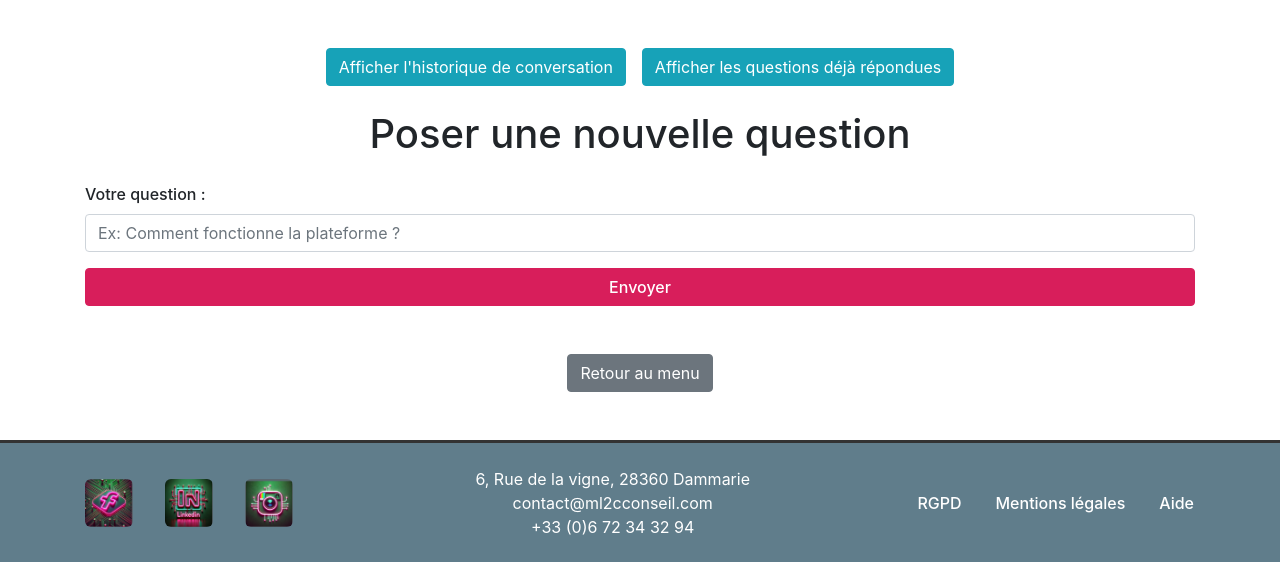
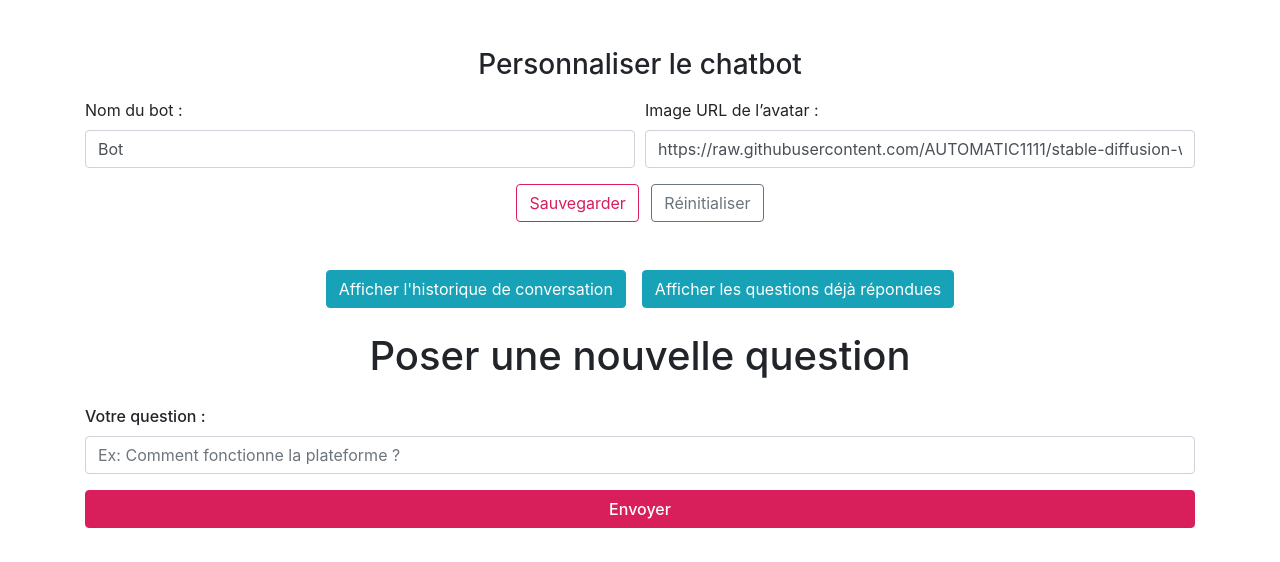
Before and after one commit to BaptisteChesneau/RNCP_flask, a Flask app: page /chatbot in a window 1280 px wide. Shown: the part 133-695 px from the top of the page. Run offline with Flask 3, Linux system fonts and the light colour scheme; data that the repository does not hold is empty; some libraries are stand-ins or nearby versions.

Commit message:
Adjust control from chatbot link

```diff
--- a/templates/chatbot.html
+++ b/templates/chatbot.html
@@ -31,6 +31,25 @@
 
 <div class="container my-5">
 
+  <!-- 🧑‍🎨 Personnalisation du bot -->
+  <div class="mb-5">
+    <h3 class="text-center mb-3">Personnaliser le chatbot</h3>
+    <div class="form-row align-items-end">
+      <div class="col-md-6 mb-3">
+        <label for="custom-bot-name">Nom du bot :</label>
+        <input type="text" id="custom-bot-name" class="form-control" placeholder="Ex: ML2C Bot">
+      </div>
+      <div class="col-md-6 mb-3">
+        <label for="custom-bot-avatar">Image URL de l’avatar :</label>
+        <input type="text" id="custom-bot-avatar" class="form-control" placeholder="Lien vers une image">
+      </div>
+    </div>
+    <div class="text-center">
+      <button id="save-bot-settings" class="btn btn-outline-primary mr-2">Sauvegarder</button>
+      <button id="reset-bot-settings" class="btn btn-outline-secondary">Réinitialiser</button>
+    </div>
+  </div>
+
   <!-- 🔘 Boutons Historique + Questions Répondues -->
   <div class="text-center mb-4 d-flex justify-content-center flex-wrap gap-3">
     <button id="show-history-btn" class="btn btn-info mr-2">Afficher l'historique de conversation</button>
@@ -47,7 +66,7 @@
       {% for hist in history %}
         <li class="list-group-item pop-in-message">
           <strong>Q :</strong> {{ hist.question }}<br>
-          <strong>R :</strong> {{ hist.reponse }}
+          <strong><span class="bot-name-display">Bot</span> :</strong> {{ hist.reponse }}
         </li>
       {% else %}
         <li class="list-group-item">Aucun historique trouvé.</li>
@@ -70,7 +89,9 @@
           <div class="bubble">{{ message.question }}</div>
         </div>
         <div class="message-row bot">
-          <div class="bubble {% if message.reponse != 'En attente de réponse...' %}nouvelle-reponse{% endif %}">{{ message.reponse }}</div>
+          <div class="bubble {% if message.reponse != 'En attente de réponse...' %}nouvelle-reponse{% endif %}">
+            <strong><span class="bot-name-display">Bot</span> :</strong> {{ message.reponse }}
+          </div>
           <div class="avatar bot"></div>
         </div>
       {% endfor %}
@@ -113,9 +134,7 @@
 
 {% include "footer.html" %}
 
-<!-- 🔈 Notification Audio -->
 <audio id="notif-sound" src="{{ url_for('static', filename='sounds/notification.mp3') }}" preload="auto"></audio>
-
 <script src="https://code.jquery.com/jquery-3.5.1.slim.min.js"></script>
 <script src="https://cdn.jsdelivr.net/npm/bootstrap@4.5.2/dist/js/bootstrap.bundle.min.js"></script>
 
@@ -170,6 +189,40 @@
       typingIndicator.classList.add("show");
       attenteMessage.style.display = "none";
     });
+
+    // 🎨 Personnalisation du chatbot
+    const botNameField = document.getElementById("custom-bot-name");
+    const botAvatarField = document.getElementById("custom-bot-avatar");
+    const saveBtn = document.getElementById("save-bot-settings");
+    const resetBtn = document.getElementById("reset-bot-settings");
+
+    const botNameSpans = document.querySelectorAll(".bot-name-display");
+    const botAvatars = document.querySelectorAll(".avatar.bot");
+
+    function applyBotSettings() {
+      const name = localStorage.getItem("botName") || "Bot";
+      const avatarUrl = localStorage.getItem("botAvatar") || "https://raw.githubusercontent.com/AUTOMATIC1111/stable-diffusion-webui/master/extensions-builtin/Lora/resources/avatar-bot.png";
+      botNameSpans.forEach(el => el.textContent = name);
+      botAvatars.forEach(el => el.style.backgroundImage = `url('${avatarUrl}')`);
+      if (botNameField) botNameField.value = name;
+      if (botAvatarField) botAvatarField.value = avatarUrl;
+    }
+
+    if (saveBtn && resetBtn && botNameField && botAvatarField) {
+      saveBtn.addEventListener("click", () => {
+        localStorage.setItem("botName", botNameField.value.trim());
+        localStorage.setItem("botAvatar", botAvatarField.value.trim());
+        applyBotSettings();
+      });
+
+      resetBtn.addEventListener("click", () => {
+        localStorage.removeItem("botName");
+        localStorage.removeItem("botAvatar");
+        applyBotSettings();
+      });
+    }
+
+    applyBotSettings();
   });
 </script>
 
```
